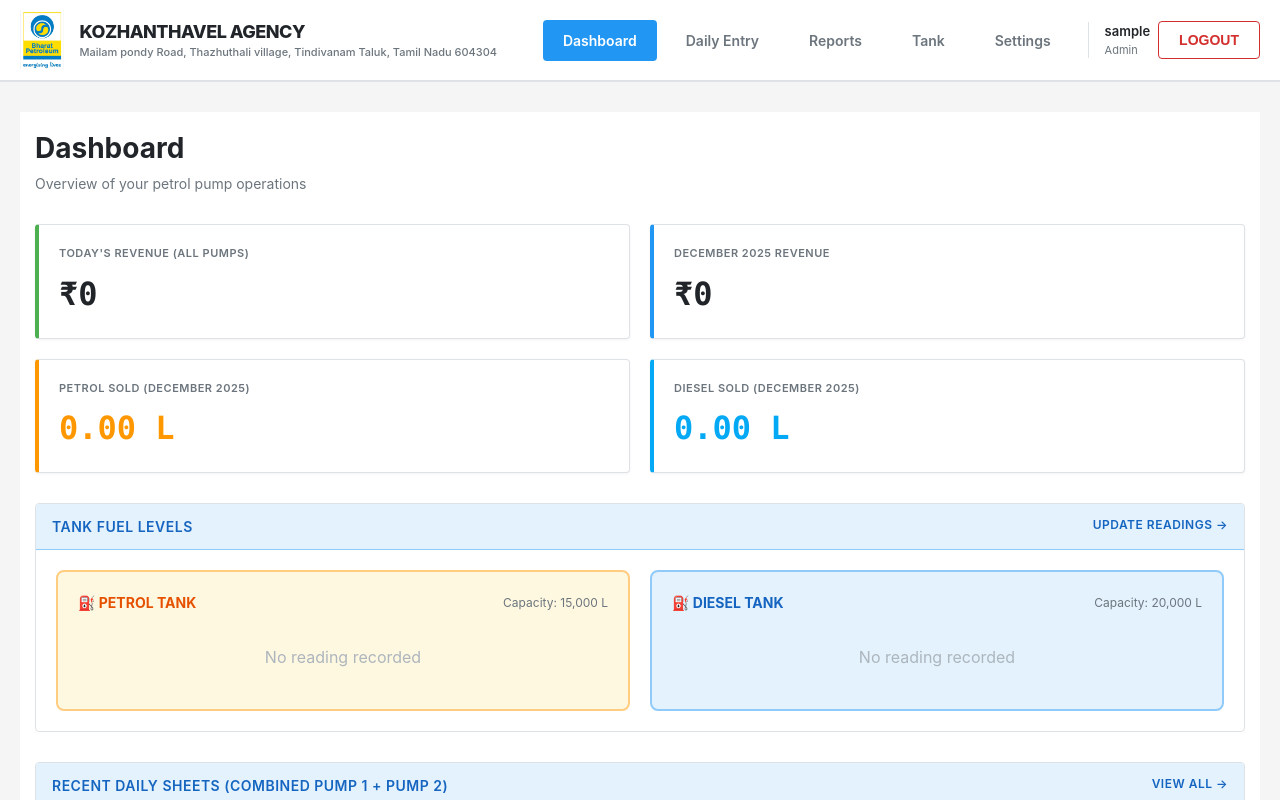
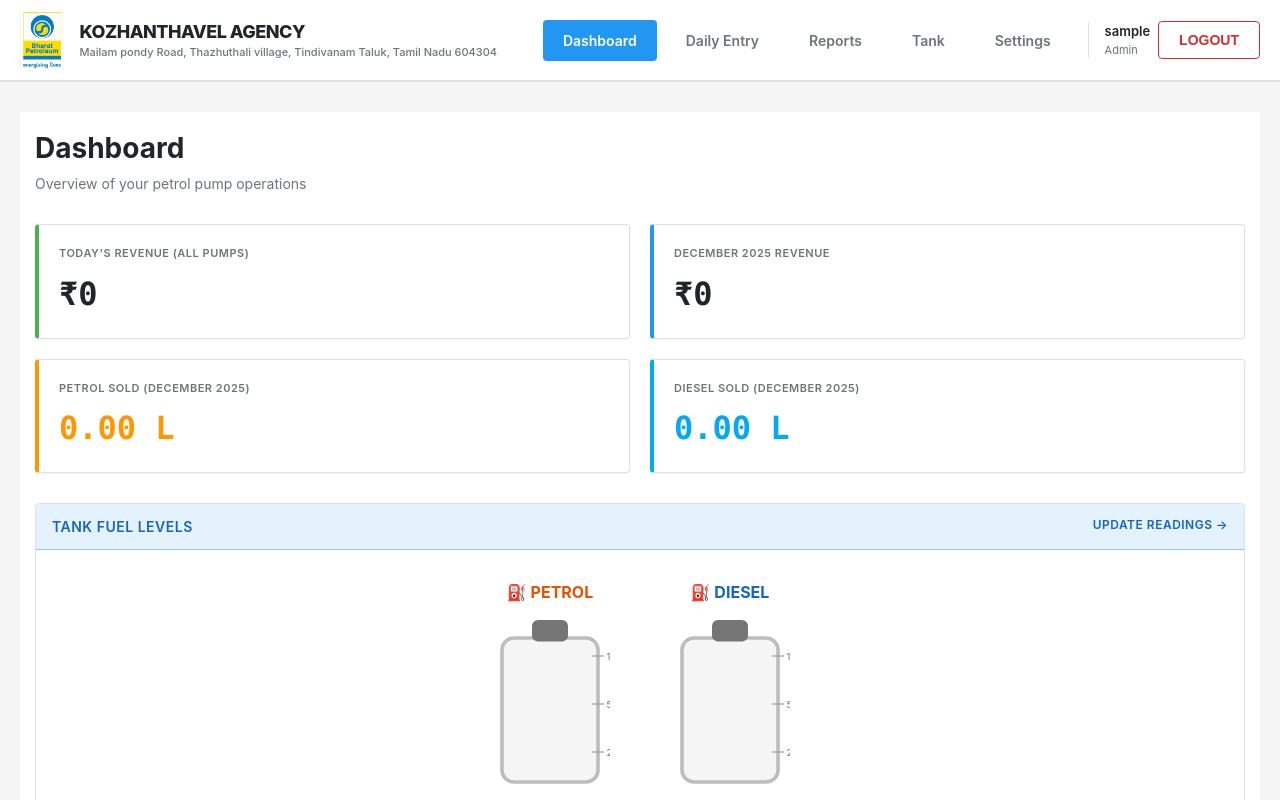
Before and after one commit to Sanjaydcae/Petrolpump, a Next.js app: page / in a window 1280 px wide. Shown: the top 800 px of the page. Built offline with nearby package versions, Linux system fonts and the light colour scheme; sample sign-in values are in the browser's storage.

Commit message:
Add visual SVG tank gauges with color-coded liquid levels, fix dates and data saving

```diff
--- a/app/page.tsx
+++ b/app/page.tsx
@@ -130,7 +130,7 @@ export default function Dashboard() {
           </div>
         </div>
 
-        {/* TANK LEVELS */}
+        {/* TANK LEVELS - Visual Tank Gauges */}
         <div className="pos-section" style={{ marginBottom: '30px' }}>
           <div className="pos-section-header">
             Tank Fuel Levels
@@ -138,75 +138,129 @@ export default function Dashboard() {
               Update Readings →
             </Link>
           </div>
-          <div style={{ padding: '20px' }}>
-            <div className="pos-grid-2">
-              {/* Petrol Tank */}
-              <div style={{ padding: '20px', background: '#fff8e1', borderRadius: '8px', border: '2px solid #ffcc80' }}>
-                <div style={{ display: 'flex', justifyContent: 'space-between', alignItems: 'center', marginBottom: '12px' }}>
-                  <div style={{ fontSize: '14px', fontWeight: '700', color: '#e65100' }}>⛽ PETROL TANK</div>
-                  <div style={{ fontSize: '12px', color: '#6c757d' }}>Capacity: 15,000 L</div>
+          <div style={{ padding: '30px', display: 'flex', justifyContent: 'center', gap: '60px', flexWrap: 'wrap' }}>
+            {/* Petrol Tank Visual */}
+            <div style={{ textAlign: 'center' }}>
+              <div style={{ fontSize: '16px', fontWeight: '700', color: '#e65100', marginBottom: '10px' }}>⛽ PETROL</div>
+              <div style={{ position: 'relative', width: '120px', height: '180px', margin: '0 auto' }}>
+                {/* Tank SVG */}
+                <svg viewBox="0 0 100 150" style={{ width: '100%', height: '100%' }}>
+                  {/* Tank outline */}
+                  <defs>
+                    <linearGradient id="petrolGradient" x1="0%" y1="0%" x2="100%" y2="0%">
+                      <stop offset="0%" style={{ stopColor: '#ff9800', stopOpacity: 0.8 }} />
+                      <stop offset="100%" style={{ stopColor: '#f57c00', stopOpacity: 1 }} />
+                    </linearGradient>
+                    <linearGradient id="petrolLow" x1="0%" y1="0%" x2="100%" y2="0%">
+                      <stop offset="0%" style={{ stopColor: '#f44336', stopOpacity: 0.8 }} />
+                      <stop offset="100%" style={{ stopColor: '#d32f2f', stopOpacity: 1 }} />
+                    </linearGradient>
+                    <linearGradient id="petrolMed" x1="0%" y1="0%" x2="100%" y2="0%">
+                      <stop offset="0%" style={{ stopColor: '#ffc107', stopOpacity: 0.8 }} />
+                      <stop offset="100%" style={{ stopColor: '#ff9800', stopOpacity: 1 }} />
+                    </linearGradient>
+                    <linearGradient id="petrolHigh" x1="0%" y1="0%" x2="100%" y2="0%">
+                      <stop offset="0%" style={{ stopColor: '#4caf50', stopOpacity: 0.8 }} />
+                      <stop offset="100%" style={{ stopColor: '#388e3c', stopOpacity: 1 }} />
+                    </linearGradient>
+                  </defs>
+                  {/* Tank body */}
+                  <rect x="10" y="20" width="80" height="120" rx="10" fill="#f5f5f5" stroke="#bdbdbd" strokeWidth="3" />
+                  {/* Fuel level */}
+                  {tankLevels.petrol && (
+                    <rect
+                      x="13"
+                      y={20 + 117 - (117 * Math.min(tankLevels.petrol.percentage, 100) / 100)}
+                      width="74"
+                      height={117 * Math.min(tankLevels.petrol.percentage, 100) / 100}
+                      rx="7"
+                      fill={tankLevels.petrol.percentage < 20 ? 'url(#petrolLow)' : tankLevels.petrol.percentage < 50 ? 'url(#petrolMed)' : 'url(#petrolHigh)'}
+                      style={{ transition: 'all 0.5s ease' }}
+                    />
+                  )}
+                  {/* Tank cap */}
+                  <rect x="35" y="5" width="30" height="18" rx="5" fill="#757575" />
+                  {/* Level lines */}
+                  <line x1="85" y1="35" x2="95" y2="35" stroke="#9e9e9e" strokeWidth="1" />
+                  <text x="97" y="38" fontSize="8" fill="#757575">100%</text>
+                  <line x1="85" y1="75" x2="95" y2="75" stroke="#9e9e9e" strokeWidth="1" />
+                  <text x="97" y="78" fontSize="8" fill="#757575">50%</text>
+                  <line x1="85" y1="115" x2="95" y2="115" stroke="#9e9e9e" strokeWidth="1" />
+                  <text x="97" y="118" fontSize="8" fill="#757575">20%</text>
+                </svg>
               </div>
               {tankLevels.petrol ? (
-                  <>
-                    <div style={{ display: 'flex', justifyContent: 'space-between', alignItems: 'flex-end', marginBottom: '8px' }}>
-                      <div style={{ fontSize: '28px', fontWeight: '700', color: '#ff9800' }}>
-                        {tankLevels.petrol.level.toLocaleString('en-IN')} L
-                      </div>
-                      <div style={{ fontSize: '24px', fontWeight: '700', color: tankLevels.petrol.percentage < 20 ? '#d32f2f' : tankLevels.petrol.percentage < 50 ? '#ff9800' : '#4caf50' }}>
+                <div style={{ marginTop: '10px' }}>
+                  <div style={{ fontSize: '28px', fontWeight: '800', color: tankLevels.petrol.percentage < 20 ? '#d32f2f' : tankLevels.petrol.percentage < 50 ? '#ff9800' : '#4caf50' }}>
                     {tankLevels.petrol.percentage}%
                   </div>
+                  <div style={{ fontSize: '18px', fontWeight: '600', color: '#ff9800' }}>{tankLevels.petrol.level.toLocaleString('en-IN')} L</div>
+                  <div style={{ fontSize: '11px', color: '#9e9e9e' }}>of 15,000 L</div>
+                  <div style={{ fontSize: '10px', color: '#bdbdbd', marginTop: '4px' }}>Updated: {new Date(tankLevels.petrol.date).toLocaleDateString('en-IN')}</div>
                 </div>
-                    <div style={{ height: '16px', background: '#eeeeee', borderRadius: '8px', overflow: 'hidden' }}>
-                      <div style={{
-                        height: '100%',
-                        width: `${Math.min(tankLevels.petrol.percentage, 100)}%`,
-                        background: tankLevels.petrol.percentage < 20 ? '#d32f2f' : tankLevels.petrol.percentage < 50 ? '#ff9800' : '#4caf50',
-                        borderRadius: '8px',
-                        transition: 'width 0.5s ease'
-                      }} />
-                    </div>
-                    <div style={{ fontSize: '11px', color: '#6c757d', marginTop: '8px' }}>
-                      Last updated: {new Date(tankLevels.petrol.date).toLocaleDateString('en-IN')}
-                    </div>
-                  </>
               ) : (
-                  <div style={{ textAlign: 'center', padding: '20px', color: '#adb5bd' }}>No reading recorded</div>
+                <div style={{ marginTop: '15px', color: '#bdbdbd' }}>No reading</div>
               )}
             </div>
 
-              {/* Diesel Tank */}
-              <div style={{ padding: '20px', background: '#e3f2fd', borderRadius: '8px', border: '2px solid #90caf9' }}>
-                <div style={{ display: 'flex', justifyContent: 'space-between', alignItems: 'center', marginBottom: '12px' }}>
-                  <div style={{ fontSize: '14px', fontWeight: '700', color: '#1565c0' }}>⛽ DIESEL TANK</div>
-                  <div style={{ fontSize: '12px', color: '#6c757d' }}>Capacity: 20,000 L</div>
+            {/* Diesel Tank Visual */}
+            <div style={{ textAlign: 'center' }}>
+              <div style={{ fontSize: '16px', fontWeight: '700', color: '#1565c0', marginBottom: '10px' }}>⛽ DIESEL</div>
+              <div style={{ position: 'relative', width: '120px', height: '180px', margin: '0 auto' }}>
+                {/* Tank SVG */}
+                <svg viewBox="0 0 100 150" style={{ width: '100%', height: '100%' }}>
+                  {/* Gradients */}
+                  <defs>
+                    <linearGradient id="dieselLow" x1="0%" y1="0%" x2="100%" y2="0%">
+                      <stop offset="0%" style={{ stopColor: '#f44336', stopOpacity: 0.8 }} />
+                      <stop offset="100%" style={{ stopColor: '#d32f2f', stopOpacity: 1 }} />
+                    </linearGradient>
+                    <linearGradient id="dieselMed" x1="0%" y1="0%" x2="100%" y2="0%">
+                      <stop offset="0%" style={{ stopColor: '#ffc107', stopOpacity: 0.8 }} />
+                      <stop offset="100%" style={{ stopColor: '#ff9800', stopOpacity: 1 }} />
+                    </linearGradient>
+                    <linearGradient id="dieselHigh" x1="0%" y1="0%" x2="100%" y2="0%">
+                      <stop offset="0%" style={{ stopColor: '#4caf50', stopOpacity: 0.8 }} />
+                      <stop offset="100%" style={{ stopColor: '#388e3c', stopOpacity: 1 }} />
+                    </linearGradient>
+                  </defs>
+                  {/* Tank body */}
+                  <rect x="10" y="20" width="80" height="120" rx="10" fill="#f5f5f5" stroke="#bdbdbd" strokeWidth="3" />
+                  {/* Fuel level */}
+                  {tankLevels.diesel && (
+                    <rect
+                      x="13"
+                      y={20 + 117 - (117 * Math.min(tankLevels.diesel.percentage, 100) / 100)}
+                      width="74"
+                      height={117 * Math.min(tankLevels.diesel.percentage, 100) / 100}
+                      rx="7"
+                      fill={tankLevels.diesel.percentage < 20 ? 'url(#dieselLow)' : tankLevels.diesel.percentage < 50 ? 'url(#dieselMed)' : 'url(#dieselHigh)'}
+                      style={{ transition: 'all 0.5s ease' }}
+                    />
+                  )}
+                  {/* Tank cap */}
+                  <rect x="35" y="5" width="30" height="18" rx="5" fill="#757575" />
+                  {/* Level lines */}
+                  <line x1="85" y1="35" x2="95" y2="35" stroke="#9e9e9e" strokeWidth="1" />
+                  <text x="97" y="38" fontSize="8" fill="#757575">100%</text>
+                  <line x1="85" y1="75" x2="95" y2="75" stroke="#9e9e9e" strokeWidth="1" />
+                  <text x="97" y="78" fontSize="8" fill="#757575">50%</text>
+                  <line x1="85" y1="115" x2="95" y2="115" stroke="#9e9e9e" strokeWidth="1" />
+                  <text x="97" y="118" fontSize="8" fill="#757575">20%</text>
+                </svg>
               </div>
               {tankLevels.diesel ? (
-                  <>
-                    <div style={{ display: 'flex', justifyContent: 'space-between', alignItems: 'flex-end', marginBottom: '8px' }}>
-                      <div style={{ fontSize: '28px', fontWeight: '700', color: '#2196f3' }}>
-                        {tankLevels.diesel.level.toLocaleString('en-IN')} L
-                      </div>
-                      <div style={{ fontSize: '24px', fontWeight: '700', color: tankLevels.diesel.percentage < 20 ? '#d32f2f' : tankLevels.diesel.percentage < 50 ? '#ff9800' : '#4caf50' }}>
+                <div style={{ marginTop: '10px' }}>
+                  <div style={{ fontSize: '28px', fontWeight: '800', color: tankLevels.diesel.percentage < 20 ? '#d32f2f' : tankLevels.diesel.percentage < 50 ? '#ff9800' : '#4caf50' }}>
                     {tankLevels.diesel.percentage}%
                   </div>
+                  <div style={{ fontSize: '18px', fontWeight: '600', color: '#2196f3' }}>{tankLevels.diesel.level.toLocaleString('en-IN')} L</div>
+                  <div style={{ fontSize: '11px', color: '#9e9e9e' }}>of 20,000 L</div>
+                  <div style={{ fontSize: '10px', color: '#bdbdbd', marginTop: '4px' }}>Updated: {new Date(tankLevels.diesel.date).toLocaleDateString('en-IN')}</div>
                 </div>
-                    <div style={{ height: '16px', background: '#eeeeee', borderRadius: '8px', overflow: 'hidden' }}>
-                      <div style={{
-                        height: '100%',
-                        width: `${Math.min(tankLevels.diesel.percentage, 100)}%`,
-                        background: tankLevels.diesel.percentage < 20 ? '#d32f2f' : tankLevels.diesel.percentage < 50 ? '#ff9800' : '#4caf50',
-                        borderRadius: '8px',
-                        transition: 'width 0.5s ease'
-                      }} />
-                    </div>
-                    <div style={{ fontSize: '11px', color: '#6c757d', marginTop: '8px' }}>
-                      Last updated: {new Date(tankLevels.diesel.date).toLocaleDateString('en-IN')}
-                    </div>
-                  </>
               ) : (
-                  <div style={{ textAlign: 'center', padding: '20px', color: '#adb5bd' }}>No reading recorded</div>
+                <div style={{ marginTop: '15px', color: '#bdbdbd' }}>No reading</div>
               )}
-              </div>
             </div>
           </div>
         </div>
```
Lines whose indentation alone changed are shown as unchanged.
